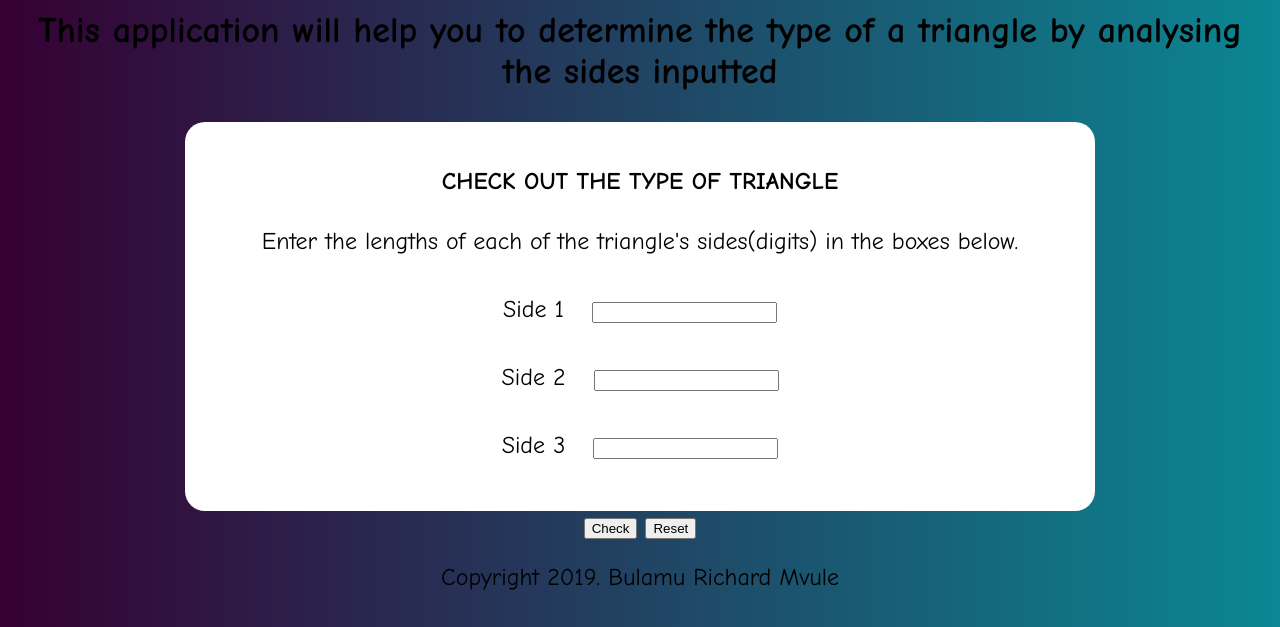
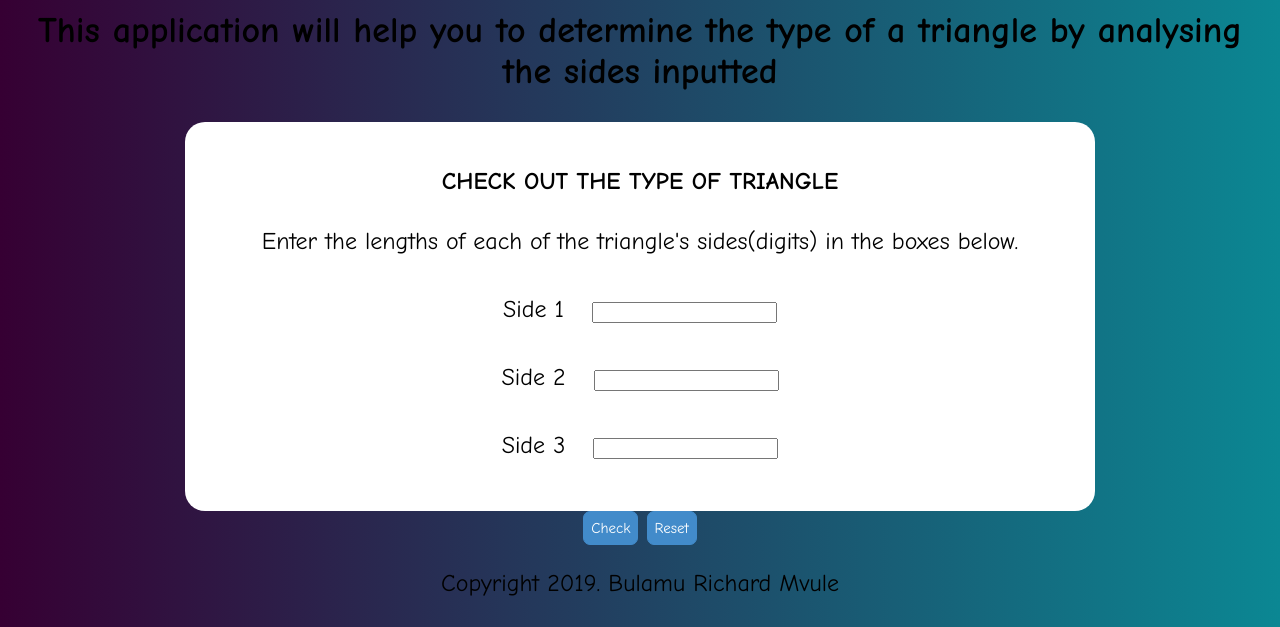
Before and after one commit to Bulamu/triangle-tracker, a plain HTML site: page index.html in a window 1280 px wide. Shown: the part 173-800 px from the top of the page. Drawn offline with Linux system fonts and the light colour scheme.

Commit message:
styled buttons and added hover feature

```diff
--- a/css/styles.css
+++ b/css/styles.css
@@ -39,6 +39,17 @@ body {
   border-color:  #428bca;
 }
 .button {
-#button {
   text-align: center;
+  font-size: 15px;
+  padding: 7px;
+  border-radius: 7px;
+  background: #428bca;
+  border: 1px solid #428bca;
+  color: white;
+  outline-style: button;
+  font-family: "Comic Sans MS", cursive, sans-serif;
 }
+.button:hover {
+  color: 	#428bca;
+  background-color: white;
+}
```
